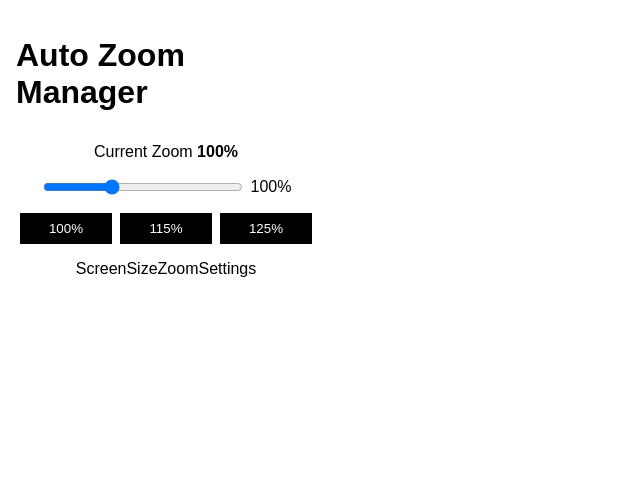
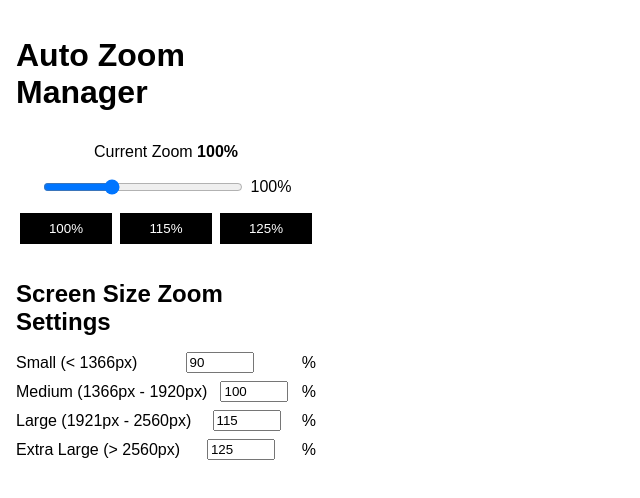
Before and after one commit to dyv21/auto_zoom_manager, a React (Vite) app: page / in a window 1280 px wide. Shown: the top 498 px of the page, without its empty margins (0-640 px from the left). Built offline with nearby package versions, Linux system fonts and the light colour scheme.

Commit message:
add ScreenSizeZoomSettings

```diff
--- a/src/app/App.tsx
+++ b/src/app/App.tsx
@@ -2,9 +2,32 @@ import './App.css'
 import {useState} from "react";
 import {ZoomControl} from "../common/components/ZoomControl";
 import {QuickZoom} from "../common/components/QuickZoom";
+import {ScreenSizeZoomSettings} from "../common/components/ScreenSizeZoomSettings/ScreenSizeZoomSettings.tsx";
+
+export type ScreenSizeZoom  = {
+  size: string;
+  zoom: number;
+}
+
 
 function App() {
   const [currentZoom, setCurrentZoom] = useState<number>(100);
+  const [screenSizeZooms, setScreenSizeZooms] = useState<ScreenSizeZoom[]>([
+    { size: 'Small (< 1366px)', zoom: 90 },
+    { size: 'Medium (1366px - 1920px)', zoom: 100 },
+    { size: 'Large (1921px - 2560px)', zoom: 115 },
+    { size: 'Extra Large (> 2560px)', zoom: 125 },
+  ]);
+
+
+  const handleScreenSizeZoomChange = (index: number, newZoom: number) => {
+    const updatedZooms = screenSizeZooms.map((item, i) =>
+      i === index ? { ...item, zoom: newZoom } : item
+    );
+    setScreenSizeZooms(updatedZooms);
+    chrome.storage.sync.set({ screenSizeZooms: updatedZooms });
+  };
+
 
   return (
     <div className="app">
@@ -12,7 +35,7 @@ function App() {
       <p>Current Zoom <b>{currentZoom}%</b></p>
       <ZoomControl currentZoom={currentZoom} onZoomChange={setCurrentZoom} />
       <QuickZoom onQuickZoom={setCurrentZoom} />
-      <div> ScreenSizeZoomSettings</div>
+      <div> <ScreenSizeZoomSettings screenSizeZooms={screenSizeZooms} onScreenSizeZoomChange={handleScreenSizeZoomChange} /></div>
     </div>
   )
 }
--- /dev/null
+++ b/src/common/components/ScreenSizeZoomSettings/ScreenSizeZoomSettings.tsx
@@ -0,0 +1,23 @@
+import React from "react";
+import {ScreenSizeZoom} from "../../../app/App.tsx";
+
+export const ScreenSizeZoomSettings: React.FC<{ screenSizeZooms: ScreenSizeZoom[], onScreenSizeZoomChange: (index: number, newZoom: number) => void }> = ({ screenSizeZooms, onScreenSizeZoomChange }) => {
+  return (
+    <div className="screen-size-zooms">
+      <h2>Screen Size Zoom Settings</h2>
+      {screenSizeZooms.map((item, index) => (
+        <div key={index} className="screen-size-zoom-item">
+          <span>{item.size}</span>
+          <input
+            type="number"
+            min="50"
+            max="200"
+            value={item.zoom}
+            onChange={(e) => onScreenSizeZoomChange(index, Number(e.target.value))}
+          />
+          <span>%</span>
+        </div>
+      ))}
+    </div>
+  );
+};
```
Also changed, not shown: 1 other file (tests, documents, lock files or other folders).
